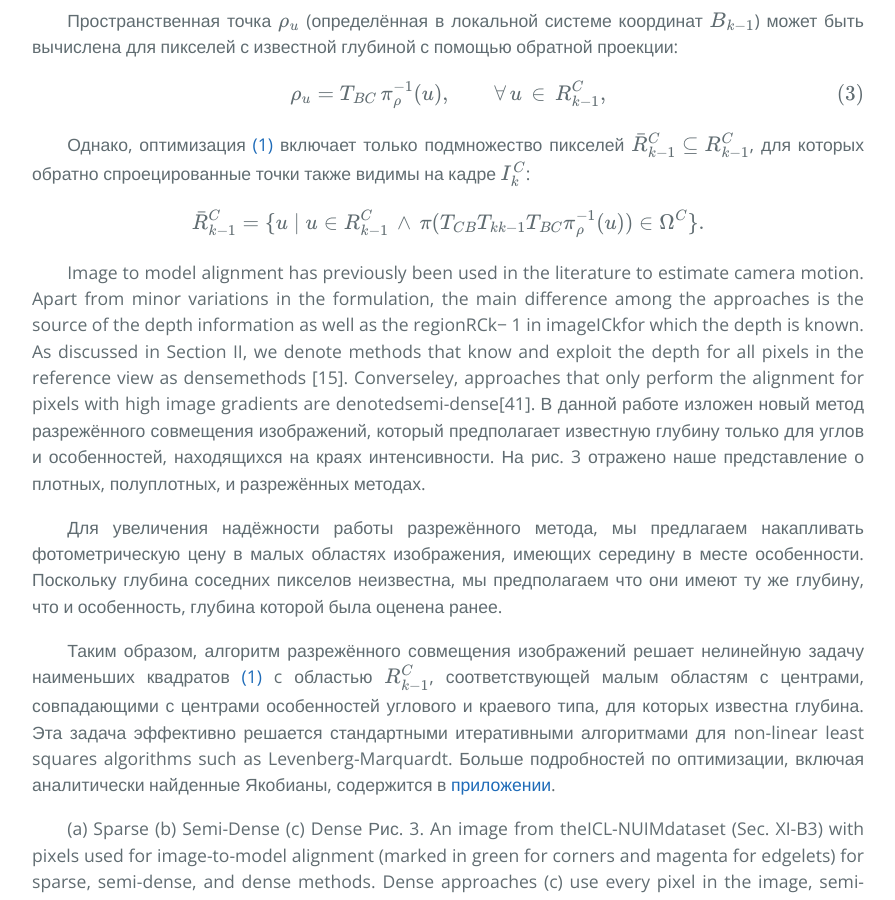
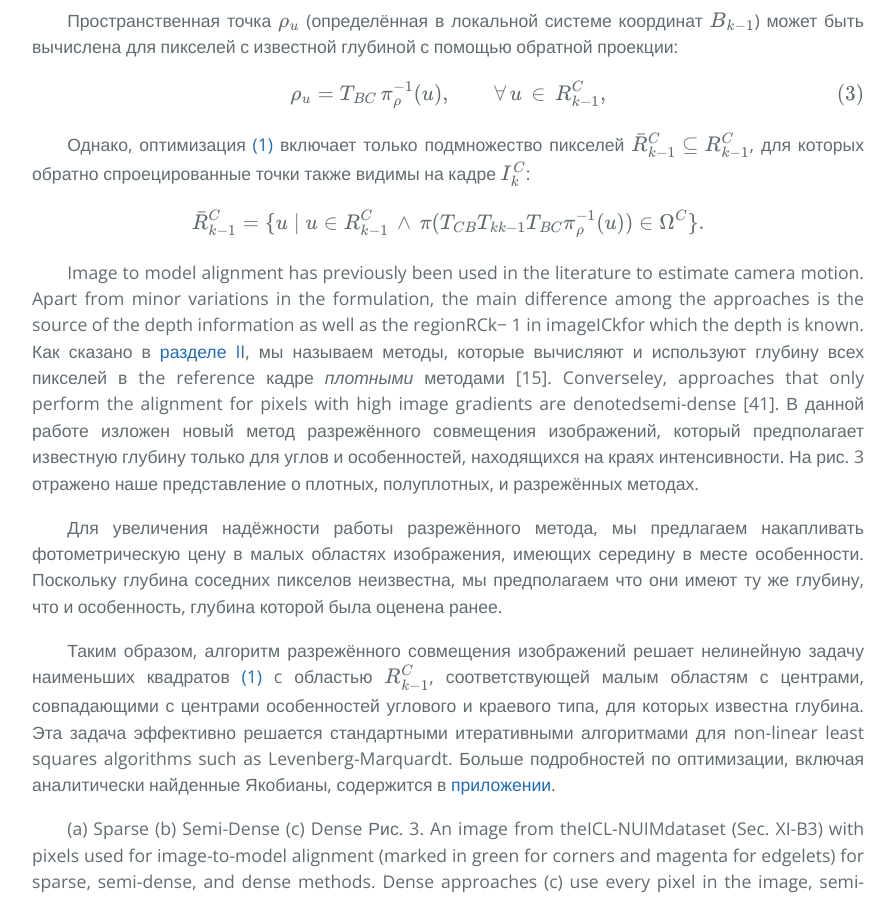
Before and after one commit to i-v-s/slam, a Jekyll site: the page built from svo2.md, in a window 1280 px wide and 900 px high, scrolled down 8918 px. Shown: the whole window, without its empty margins (192-1087 px from the left). Built offline with Jekyll 4.4.1, drawn with Linux system fonts in a browser that asks for light colours; our own code applies the rules of GitHub Pages for plain Markdown files; formulas are drawn with MathJax 3.

Commit message:
Updated svo2.md

```diff
--- a/svo2.md
+++ b/svo2.md
@@ -384,11 +384,12 @@ the literature to estimate camera motion. Apart from minor
 variations in the formulation, the main difference among the
 approaches is the source of the depth information as well as
 the regionRCk− 1 in imageICkfor which the depth is known.
-As discussed in Section II, we denote methods that know
-and exploit the depth for all pixels in the reference view
-as densemethods [15]. Converseley, approaches that only
+Как сказано в [разделе II](#ii-Связанные-работы "Связанные работы"),
+мы называем методы, которые вычисляют
+и используют глубину всех пикселей в the reference кадре
+*плотными* методами [15]. Converseley, approaches that only
 perform the alignment for pixels with high image gradients
-are denotedsemi-dense[41]. В данной работе изложен новый
+are denotedsemi-dense [41]. В данной работе изложен новый
 метод разрежённого совмещения изображений, который предполагает известную глубину
 только для углов и особенностей, находящихся на краях интенсивности. На рис. 3
 отражено наше представление о плотных, полуплотных, и разрежённых
```
